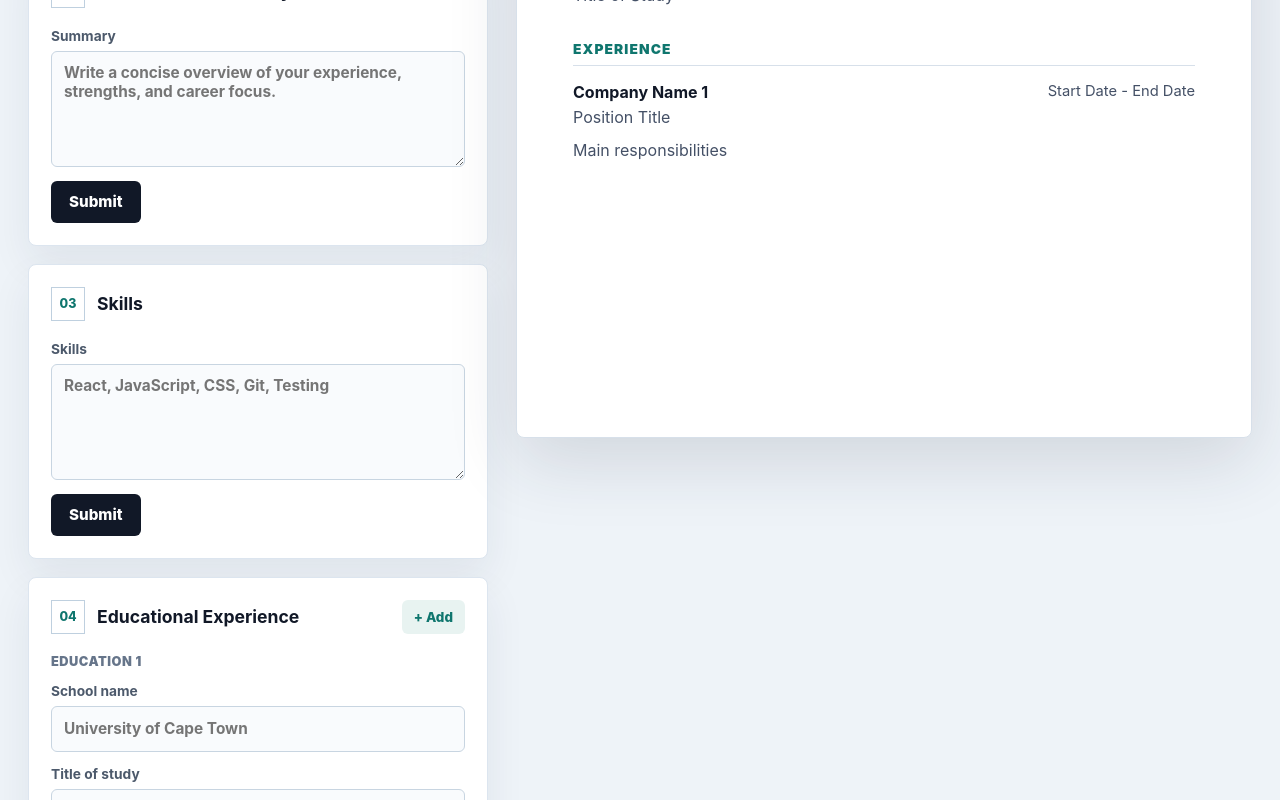
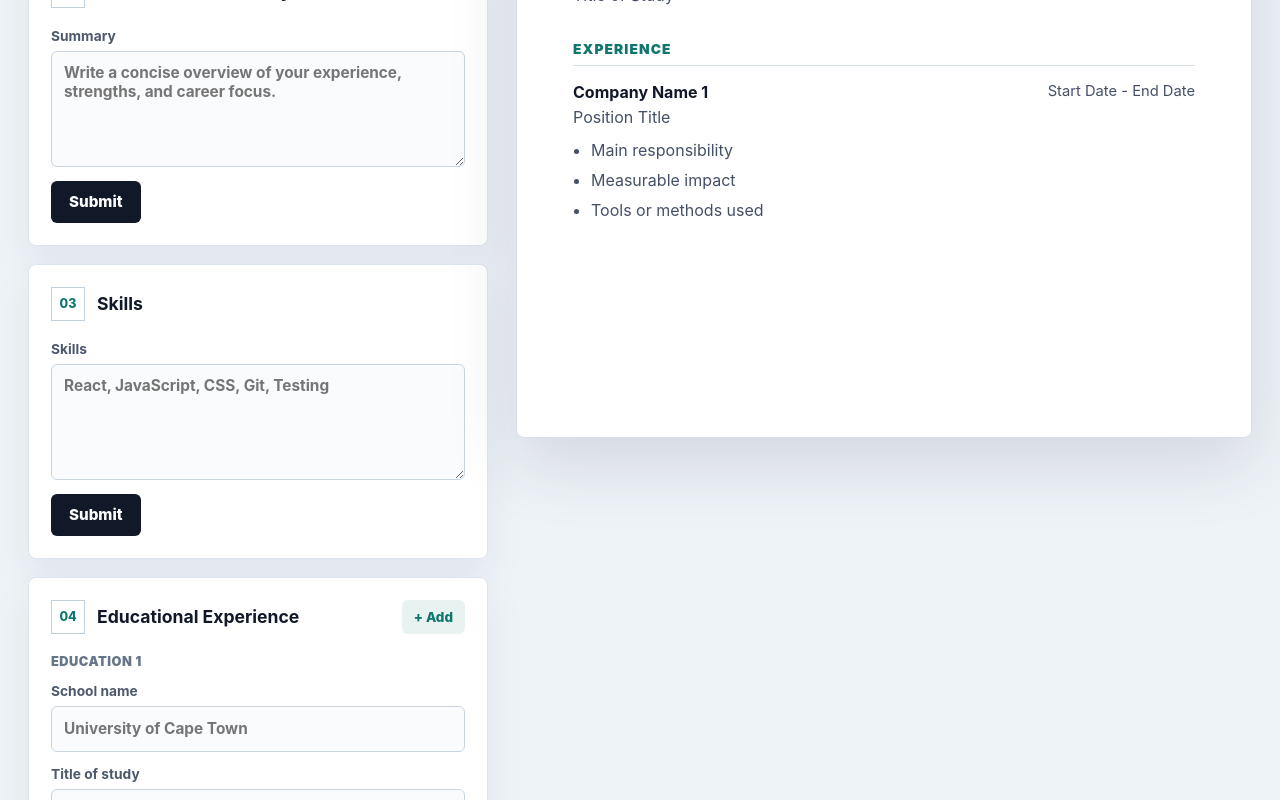
Before and after one commit to BUSISWABILIBILI/cv-application, a React (Vite) app: page / in a window 1280 px wide. Shown: the part 760-1560 px from the top of the page. Built offline with nearby package versions, Linux system fonts and the light colour scheme.

Commit message:
Add autosave and reset for CV data

```diff
--- a/src/components/CVPreview.jsx
+++ b/src/components/CVPreview.jsx
@@ -1,4 +1,13 @@
 import "../styles/CVPreview.css";
+
+function getResponsibilityItems(responsibilities) {
+  return responsibilities
+    .split(/\n/)
+    .map((responsibility) =>
+      responsibility.replace(/^[-*•]\s*/, "").trim(),
+    )
+    .filter(Boolean);
+}
 
 export default function CVPreview({
   generalInfo,
@@ -76,7 +85,12 @@ export default function CVPreview({
 
         <section>
           <h3>Experience</h3>
-          {experienceInfo.map((experience, index) => (
+          {experienceInfo.map((experience, index) => {
+            const responsibilityItems = getResponsibilityItems(
+              experience.responsibilities,
+            );
+
+            return (
               <div className="cv-preview-entry" key={experience.id}>
                 <div className="cv-entry">
                   <div>
@@ -92,9 +106,23 @@ export default function CVPreview({
                     {experience.endDate || "End Date"}
                   </p>
                 </div>
-              <p>{experience.responsibilities || "Main responsibilities"}</p>
+                <ul className="cv-responsibilities">
+                  {(responsibilityItems.length > 0
+                    ? responsibilityItems
+                    : [
+                        "Main responsibility",
+                        "Measurable impact",
+                        "Tools or methods used",
+                      ]
+                  ).map((responsibility, responsibilityIndex) => (
+                    <li key={`${responsibility}-${responsibilityIndex}`}>
+                      {responsibility}
+                    </li>
+                  ))}
+                </ul>
               </div>
-          ))}
+            );
+          })}
         </section>
       </div>
     </aside>
--- a/src/components/ExperienceInfo.jsx
+++ b/src/components/ExperienceInfo.jsx
@@ -128,10 +128,10 @@ export default function ExperienceInfo({
                   </label>
 
                   <label>
-                    Main responsibilities
+                    Key responsibilities
                     <textarea
                       name="responsibilities"
-                      placeholder="Describe the role, impact, and tools used"
+                      placeholder={"Write each responsibility on a new line"}
                       value={experience.responsibilities}
                       onChange={(e) => handleChange(experience.id, e)}
                     />
--- a/src/styles/CVPreview.css
+++ b/src/styles/CVPreview.css
@@ -113,6 +113,18 @@
   color: #172033;
   font-size: 0.9rem;
   line-height: 1.3;
+}
+
+.cv-responsibilities {
+  display: grid;
+  gap: 6px;
+  margin: 8px 0 0;
+  padding-left: 18px;
+  color: #445066;
+}
+
+.cv-responsibilities li {
+  line-height: 1.5;
 }
 
 .cv-document strong {
```
Lines whose indentation alone changed are shown as unchanged.
